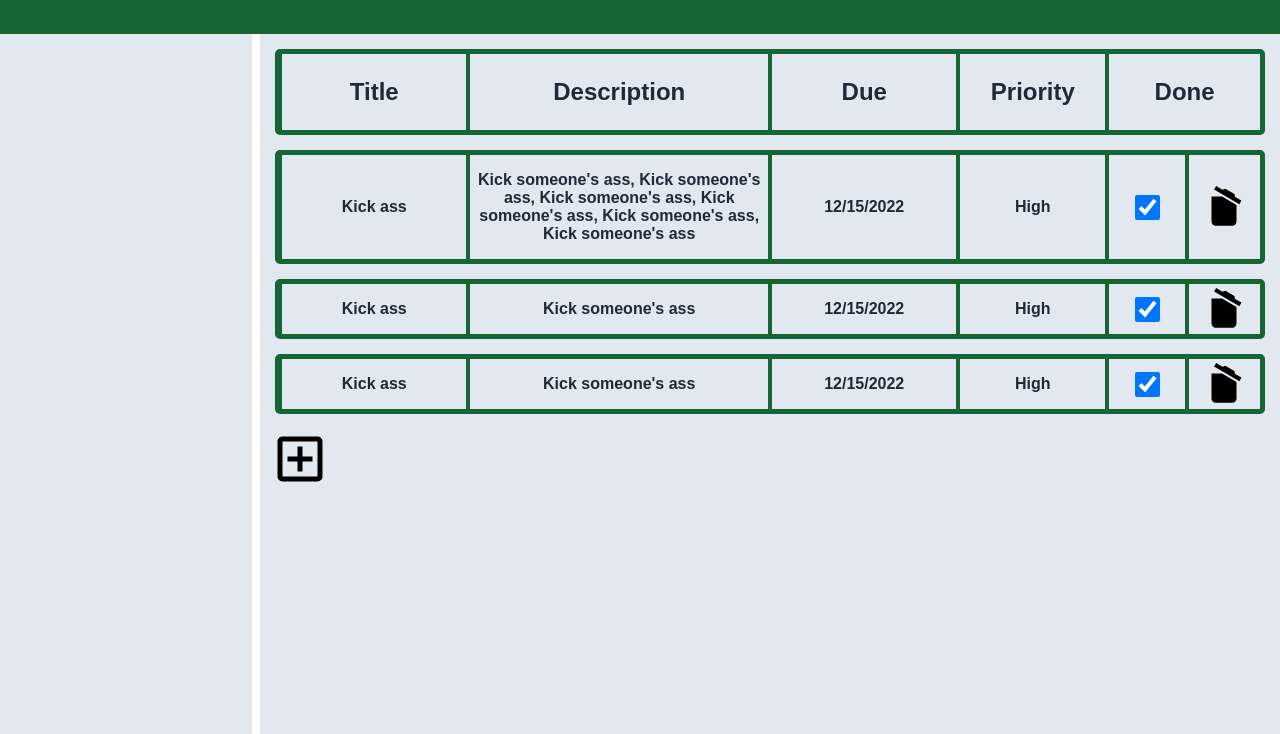
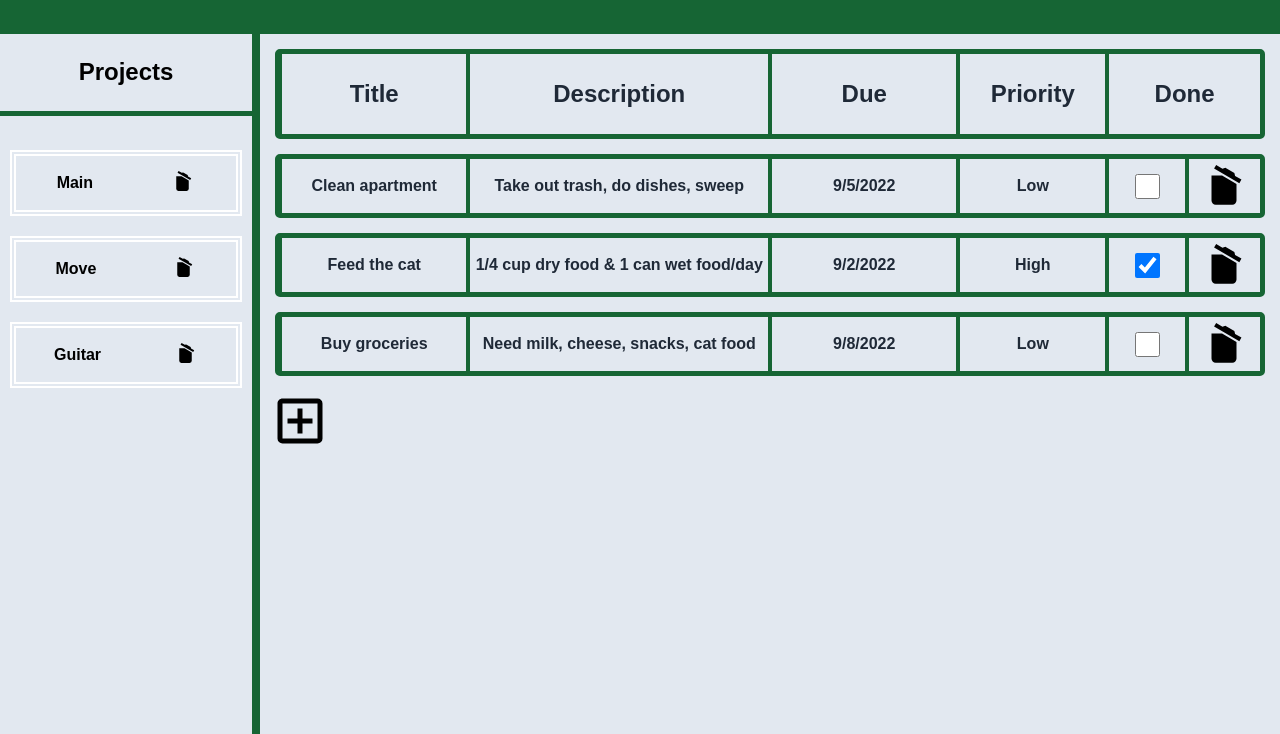
Before and after one commit to mjlebar/todo-project, a website with bundled scripts: page dist/index.html in a window 1280 px wide. Shown: the part 66-800 px from the top of the page. Built offline with nearby package versions, Linux system fonts and the light colour scheme.

Commit message:
Build most of projects tab - all that is required to finish that is a plus button

```diff
--- /dev/null
+++ b/src/display-projects.js
@@ -0,0 +1,45 @@
+function displayProjects(projects) {
+  const side = document.querySelector(".sidebar");
+  side.innerHTML = ""; //makes sure the sidebar is cleared out before loading in the projects - makes sure we don't duplicate
+
+  const header = document.createElement("p");
+  header.classList.add("head-proj");
+  header.textContent = "Projects";
+
+  side.appendChild(header);
+
+  for (let i = 0; i < projects.length; i++) {
+    const projRow = document.createElement("div");
+    side.appendChild(projRow);
+    projRow.classList.add(`${i}`);
+    projRow.classList.add(".proj-row");
+
+    const projTitle = document.createElement("p");
+    projTitle.textContent = projects[i].title;
+    projRow.appendChild(projTitle);
+    projTitle.classList.add("proj-title"); //Sets up title of the project
+
+    const projRemove = document.createElement("div");
+    projRemove.classList.add("proj-remove");
+    const projRemoveIcon = document.createElement("img");
+    projRemoveIcon.src = "../src/delete-empty.svg";
+    projRemove.addEventListener("click", deleteProj);
+    projRemove.appendChild(projRemoveIcon);
+    projRow.append(projRemove); //attaches delete button for project
+
+    projTitle.addEventListener("click", projects[i].displayTodos); //when we click the title of a project, displays corresponding todos
+  } //Creates each project row
+
+  projects[0].displayTodos(); //displays default project
+
+  function deleteProj(e) {
+    const targRow = e.target.parentNode.parentNode;
+    const index = targRow.className[0];
+    // console.log(index);
+    targRow.remove();
+    projects.splice(index, 1);
+    displayProjects(projects);
+  } //needs to be defined in-scope so it has access to the projects array
+}
+
+export { displayProjects };
--- /dev/null
+++ b/src/init-projects.js
@@ -0,0 +1,93 @@
+import { project } from "./project.js";
+import { todo } from "./todo.js";
+
+function initProjects() {
+  const projects = [];
+  const mainProject = project("Main");
+  const move = project("Move");
+  const guitar = project("Guitar");
+  projects.push(mainProject);
+  projects.push(move);
+  projects.push(guitar);
+
+  const clean = todo(
+    "Clean apartment",
+    `Take out trash, do dishes, sweep`,
+    "9/5/2022",
+    "Low",
+    false
+  );
+  const feed = todo(
+    "Feed the cat",
+    `1/4 cup dry food & 1 can wet food/day`,
+    "9/2/2022",
+    "High",
+    true
+  );
+  const shop = todo(
+    "Buy groceries",
+    `Need milk, cheese, snacks, cat food`,
+    "9/8/2022",
+    "Low",
+    false
+  );
+  mainProject.addTodo(clean);
+  mainProject.addTodo(feed);
+  mainProject.addTodo(shop);
+
+  const hire = todo(
+    "Hire movers",
+    "Get estimate from movers and confirm a date",
+    "9/9/2022",
+    "Medium",
+    true
+  );
+  const moveStuff = todo(
+    "Move small stuff",
+    `Move stuff I don't need movers for, eg book boxes`,
+    "9/15/2022",
+    "Medium",
+    false
+  );
+  const newAdd = todo(
+    "Change addresses",
+    "Register address change with USPS, Illinois BMV, etc.",
+    "10/1/2022",
+    "Low",
+    false
+  );
+
+  move.addTodo(hire);
+  move.addTodo(moveStuff);
+  move.addTodo(newAdd);
+
+  const stairway = todo(
+    "Learn to play Stairway to Heaven",
+    "By Led Zeppelin",
+    "10/1/2022",
+    "High",
+    true
+  );
+  const pull = todo(
+    "Learn to play Pull Me Under",
+    "By Dream Theater",
+    "10/1/2022",
+    "High",
+    true
+  );
+  const tornado = todo(
+    "Learn to play Tornado of Souls",
+    "By Megadeth",
+    "10/1/2022",
+    "High",
+    true
+  );
+
+  guitar.addTodo(stairway);
+  guitar.addTodo(pull);
+  guitar.addTodo(tornado);
+
+  return projects;
+} //Just loads up the page with some projects
+
+export { initProjects };
--- a/src/load-list.js
+++ /dev/null
@@ -1,34 +0,0 @@
-import { todo } from "./todo.js";
-import { project } from "./project.js";
-
-function loadList() {
-  const kick = todo(
-    "Kick ass",
-    `Kick someone's ass, Kick someone's ass, Kick someone's ass, Kick someone's ass, Kick someone's ass, Kick someone's ass`,
-    "12/15/2022",
-    "High",
-    true
-  );
-  const take = todo(
-    "Kick ass",
-    `Kick someone's ass`,
-    "12/15/2022",
-    "High",
-    true
-  );
-  const eat = todo(
-    "Kick ass",
-    `Kick someone's ass`,
-    "12/15/2022",
-    "High",
-    true
-  );
-  const defProject = project("default");
-
-  defProject.addTodo(kick);
-  defProject.addTodo(take);
-  defProject.addTodo(eat);
-  defProject.displayTodos();
-}
-
-export { loadList };
--- a/src/load-page.js
+++ b/src/load-page.js
@@ -1,4 +1,5 @@
-import { loadList } from "./load-list.js";
+import { displayProjects } from "./display-projects.js";
+import { initProjects } from "./init-projects.js";
 
 function loadPage() {
   const content = document.querySelector("#content");
@@ -19,7 +20,10 @@ function loadPage() {
   header.appendChild(headerText);
   content.appendChild(sidebar);
   content.appendChild(main); //Sets up basic structure of page
-  loadList();
+
+  const projects = initProjects();
+
+  displayProjects(projects);
 }
 
 export { loadPage };
--- a/src/project.js
+++ b/src/project.js
@@ -27,6 +27,7 @@ function project(title) {
     plus.src = "../src/plus-box-outline.svg";
     plus.classList.add("plus");
     plus.addEventListener("click", newTodo);
+    //Creates a plus symbol after all todos to create a new one
 
     main.appendChild(plus);
   };
--- a/src/style.css
+++ b/src/style.css
@@ -28,12 +28,12 @@ body {
 
 .sidebar {
   background-color: #e2e8f0;
-  border-right: 4px solid white;
+  border-right: 4px solid #166534;
 }
 
 .main {
   background-color: #e2e8f0;
-  border-left: 4px solid white;
+  border-left: 4px solid #166534;
 }
 
 .todo,
@@ -58,6 +58,7 @@ form > input,
   justify-content: center;
   align-items: center;
   border-inline: 2px solid #166534;
+  padding: 2px;
 }
 
 .todo > .priority,
@@ -113,3 +114,31 @@ textarea:focus,
 select:focus {
   outline: none;
 }
+
+.sidebar {
+  display: flex;
+  flex-direction: column;
+}
+
+.sidebar > div {
+  display: flex;
+  flex-direction: row;
+  border: 6px double white;
+  margin: 10px;
+  padding: 2px;
+  align-items: center;
+  justify-content: space-around;
+  font-weight: 800;
+}
+
+.proj-remove > img {
+  height: 25px;
+}
+
+.head-proj {
+  padding-bottom: 25px;
+  text-align: center;
+  border-bottom: 5px solid #166534;
+  font-weight: 800;
+  font-size: x-large;
+}
--- a/src/todo.js
+++ b/src/todo.js
@@ -30,31 +30,29 @@ function todo(title, description, dueDate, priority, completed) {
   const display = (index, arr) => {
     const todoRow = document.createElement("div");
     todoRow.classList.add("todo");
-    todoRow.classList.add(`${index}`);
+    if (index) {
+      todoRow.classList.add(`${index}`);
+    } //adds the index to the classlist only if we are not looking at the head row (where index would be undefined)
 
     const todoTitle = document.createElement("p");
     todoTitle.textContent = title;
     todoTitle.classList.add("title");
     todoRow.append(todoTitle);
-    todoTitle.addEventListener("dblclick", editContent); //Makes it so the entry can be edited by double clicking
 
     const todoDescription = document.createElement("p");
     todoDescription.textContent = description;
     todoDescription.classList.add("description");
     todoRow.appendChild(todoDescription);
-    todoDescription.addEventListener("dblclick", editContent);
 
     const todoDate = document.createElement("p");
     todoDate.textContent = dueDate;
     todoDate.classList.add("due-date");
     todoRow.appendChild(todoDate);
-    todoDate.addEventListener("dblclick", editContent);
 
     const todoPriority = document.createElement("p");
     todoPriority.textContent = priority;
     todoPriority.classList.add("priority");
     todoRow.appendChild(todoPriority);
-    todoPriority.addEventListener("dblclick", editContent);
 
     if (dueDate === "Due") {
       todoRow.classList.add("head-row");
@@ -64,6 +62,12 @@ function todo(title, description, dueDate, priority, completed) {
       todoRow.appendChild(completeHeader);
     } //checks if we're looking at head row... otherwise dueDate should be in date format, not the word 'due'
     else {
+      todoTitle.addEventListener("dblclick", editContent);
+      todoDescription.addEventListener("dblclick", editContent);
+      todoDate.addEventListener("dblclick", editContent);
+      todoPriority.addEventListener("dblclick", editContent);
+      //Makes it so the entry can be edited by double clicking
+
       const todoCompleted = document.createElement("input");
       todoCompleted.type = "checkbox";
       todoCompleted.checked = completed;
```
Also changed, not shown: dist/main.js.
